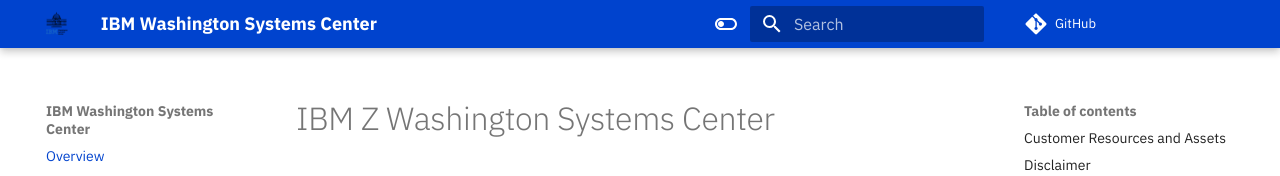
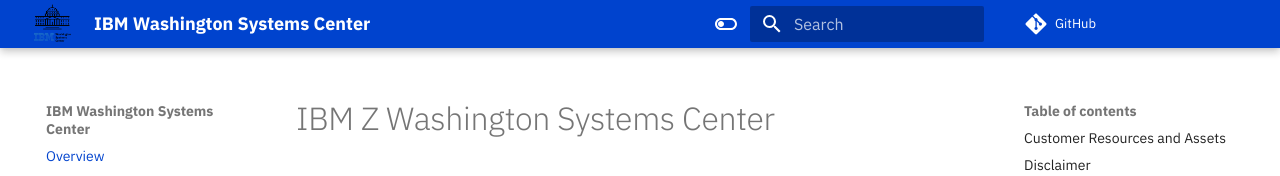
Before and after one commit to ibm-wsc/website, an MkDocs documentation site: the page built from docs/index.md, in a window 1280 px wide. Shown: the top 176 px of the page. Built offline with MkDocs 1.6.1 and Material for MkDocs 9.7.7, drawn with Linux system fonts in a browser that asks for light colours.

Commit message:
Update extra.css

```diff
--- a/docs/stylesheets/extra.css
+++ b/docs/stylesheets/extra.css
@@ -3,3 +3,13 @@
     --md-primary-fg-color--light: #a6c8ff;
     --md-primary-fg-color--dark:  #001141;
   }
+
+.md-header__button.md-logo {
+  margin: 0;
+  padding: 0;
+}
+
+.md-header__button.md-logo img, .md-header__button.md-logo svg {
+  height: 2rem;
+  width: 2rem;
+}
```
